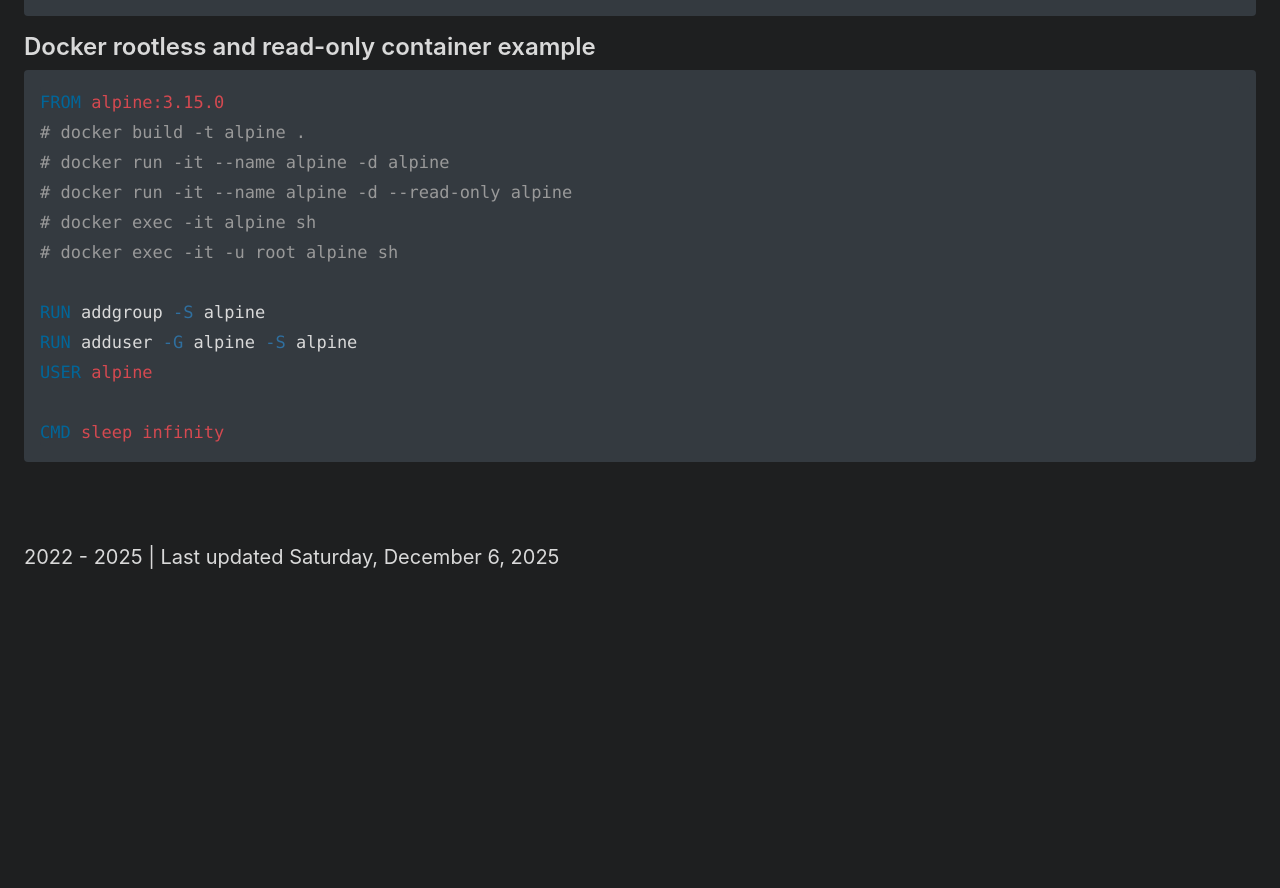
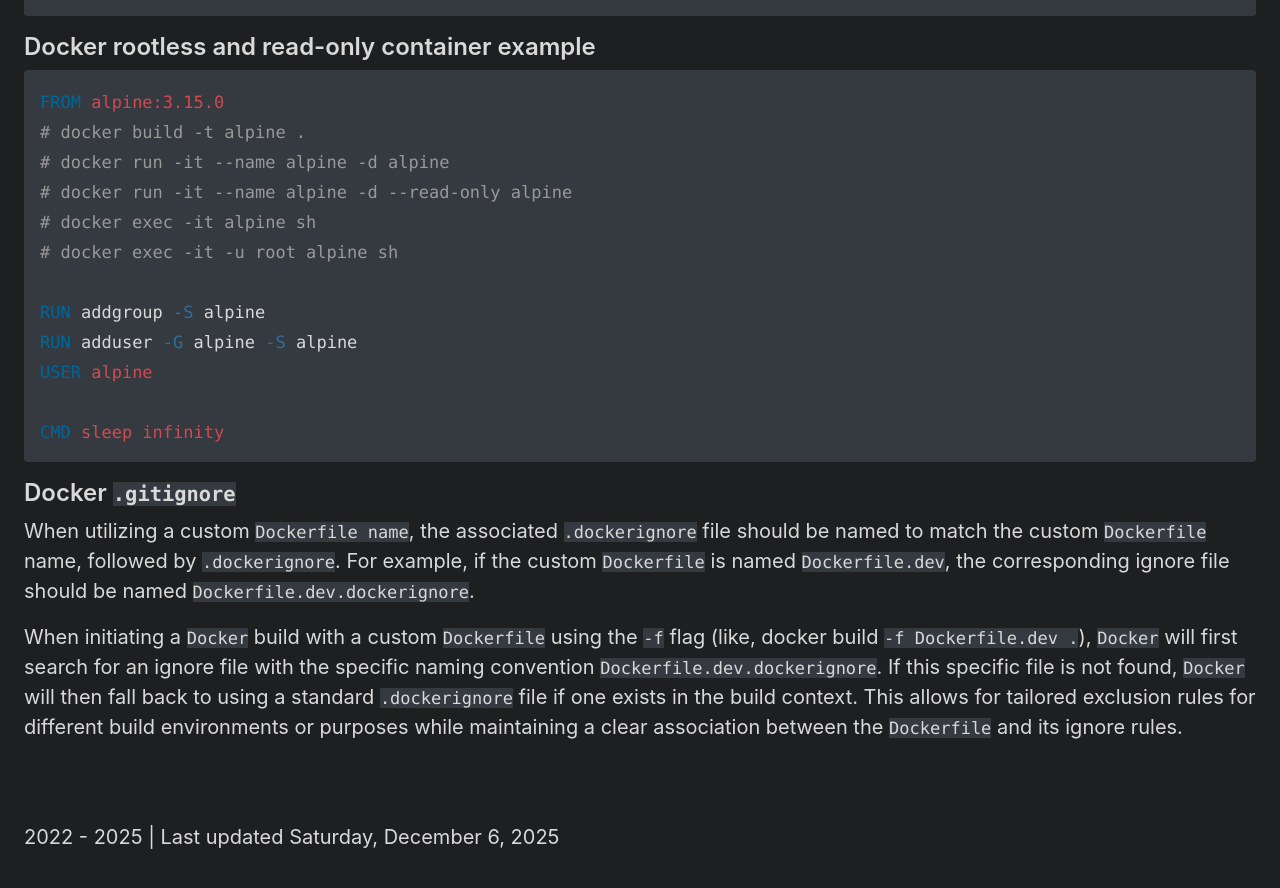
Before and after one commit to artemdevel/artemdevel.github.io, a Jekyll site: the page built from _posts/2022-09-23-docker-notes.md, in a window 1280 px wide and 900 px high, scrolled down 4545 px. Shown: the top 888 px of the window. Built offline with Jekyll 4.4.1, drawn with Linux system fonts in a browser that asks for light colours; before the commit the page ends 5165 px from its top, so only the background shows below that.

Commit message:
Update 2022-09-23-docker-notes.md

````diff
--- a/_posts/2022-09-23-docker-notes.md
+++ b/_posts/2022-09-23-docker-notes.md
@@ -198,3 +198,13 @@ USER alpine
 
 CMD sleep infinity
 ```
+
+## Docker `.gitignore`
+
+When utilizing a custom `Dockerfile name`, the associated `.dockerignore` file should be named to match the custom `Dockerfile` name, followed by `.dockerignore`.
+For example, if the custom `Dockerfile` is named `Dockerfile.dev`, the corresponding ignore file should be named `Dockerfile.dev.dockerignore`.
+
+When initiating a `Docker` build with a custom `Dockerfile` using the `-f` flag (like, docker build `-f Dockerfile.dev .`), `Docker` will first search for an ignore
+file with the specific naming convention `Dockerfile.dev.dockerignore`. If this specific file is not found, `Docker` will then fall back to using a standard
+`.dockerignore` file if one exists in the build context. This allows for tailored exclusion rules for different build environments or purposes while maintaining
+a clear association between the `Dockerfile` and its ignore rules.
````
